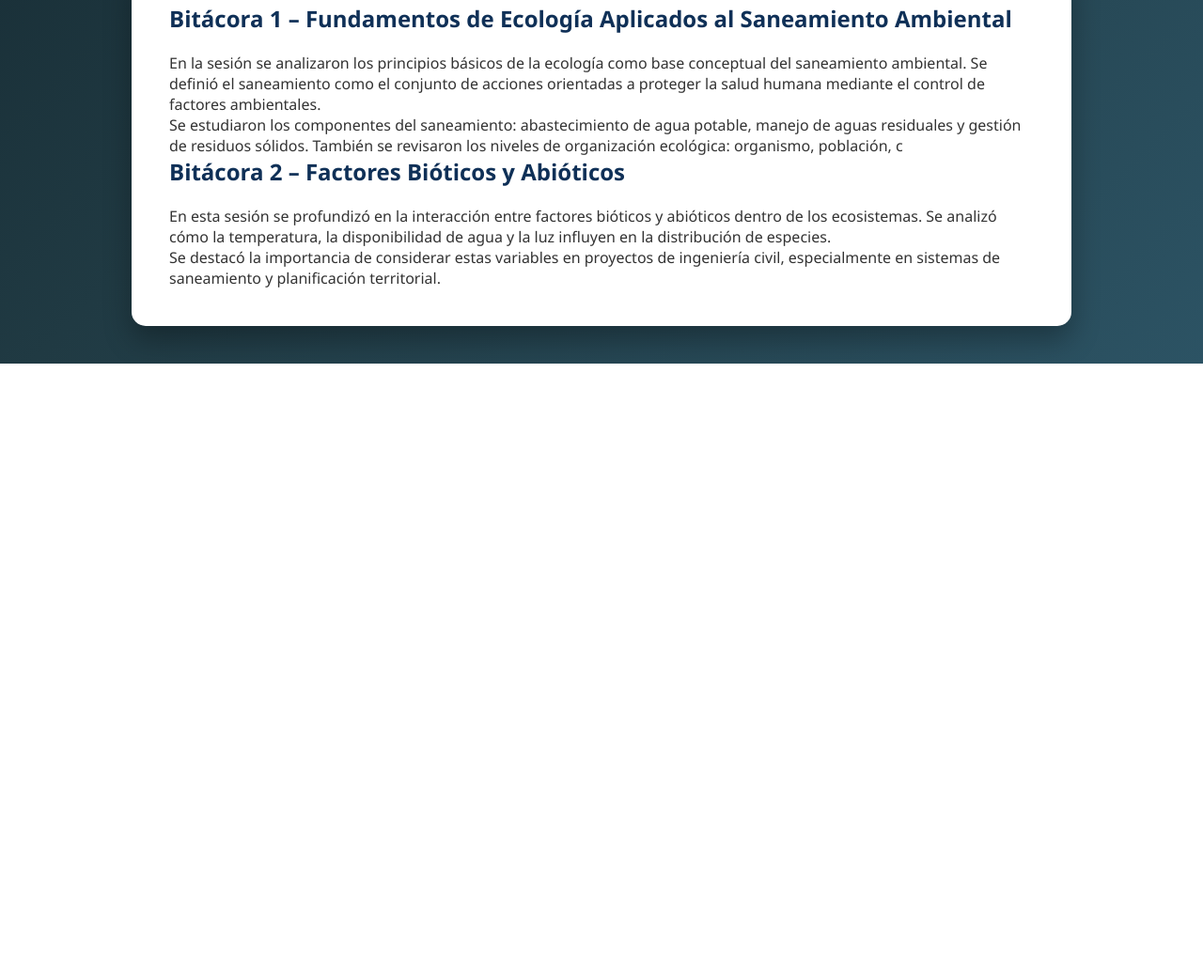
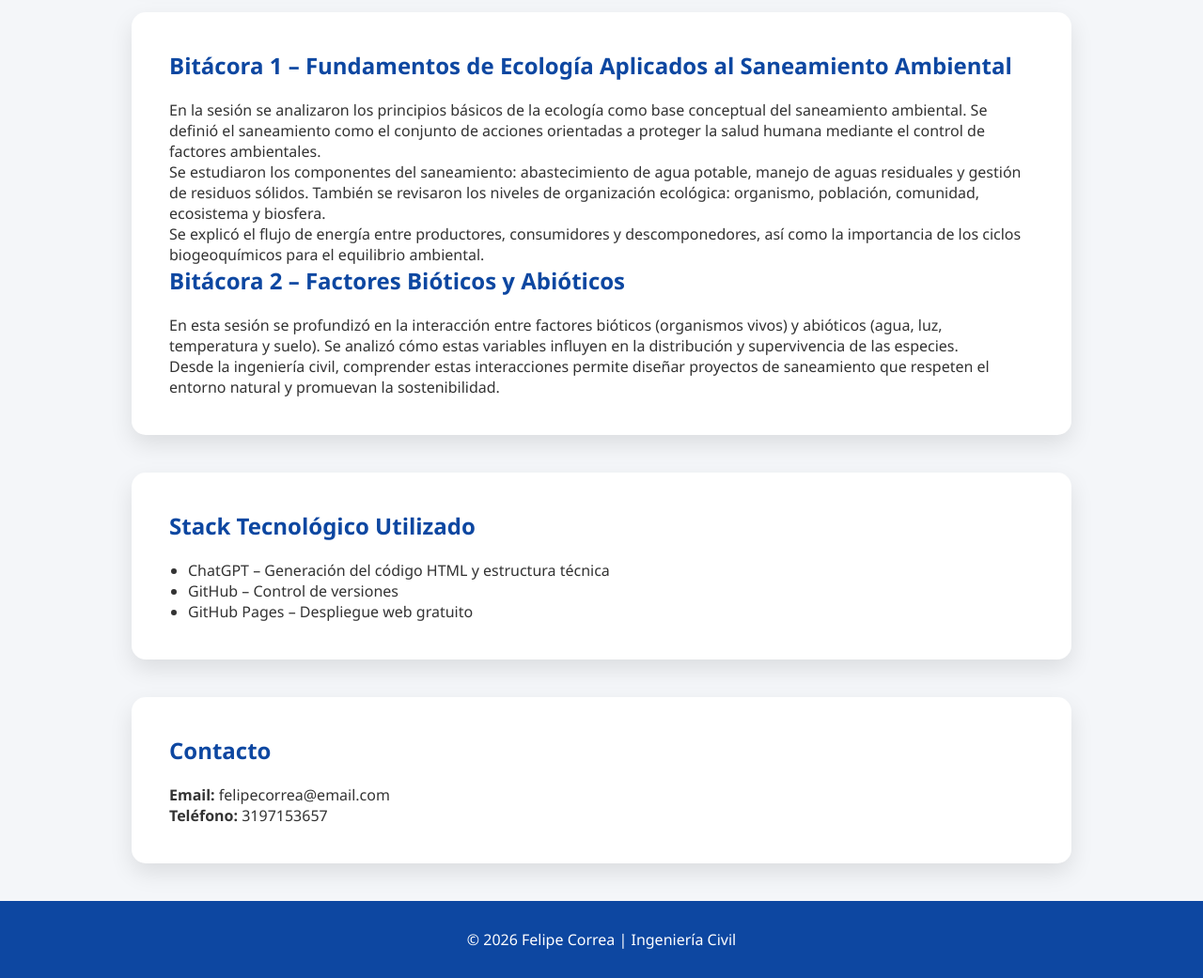
Before and after one commit to Jfcorrea08/Saneamiento, a plain HTML site: page index.html in a window 1280 px wide. Shown: the part 826-1867 px from the top of the page at 94% size. Before the commit the page ends 1213 px from the top, so only its background shows below. Drawn offline with Linux system fonts and the light colour scheme.

Commit message:
Refactor index.html styles and update content
Updated styles and content in index.html for improved layout and readability.

```diff
--- a/index.html
+++ b/index.html
@@ -6,11 +6,6 @@
 <title>Felipe Correa | Ingeniería Civil</title>
 
 <style>
-    section:hover{
-    transform: scale(1.02);
-    transition: 0.4s;
-}
-
 *{
     margin:0;
     padding:0;
@@ -19,15 +14,17 @@
 
 body{
     font-family: 'Segoe UI', sans-serif;
-    background: linear-gradient(135deg,#0f2027,#203a43,#2c5364);
-    color:white;
+    background:#f4f6f9;
+    color:#333;
     scroll-behavior:smooth;
 }
 
+/* ===== BANNER AZUL ===== */
 header{
+    background: linear-gradient(135deg,#0d47a1,#1976d2,#42a5f5);
+    color:white;
     text-align:center;
     padding:80px 20px;
-    animation: fadeIn 1.5s ease-in;
 }
 
 header h1{
@@ -37,12 +34,14 @@ header h1{
 
 header p{
     font-size:20px;
-    opacity:0.8;
+    opacity:0.9;
 }
 
+/* ===== NAV ===== */
 nav{
+    background:#1565c0;
     text-align:center;
-    margin-bottom:40px;
+    padding:15px;
 }
 
 nav a{
@@ -54,45 +53,41 @@ nav a{
 }
 
 nav a:hover{
-    color:#00e5ff;
+    color:#ffeb3b;
 }
 
+/* ===== SECCIONES ===== */
 section{
     background:white;
-    color:#333;
     margin:40px auto;
     padding:40px;
     border-radius:15px;
     width:85%;
     max-width:1000px;
-    box-shadow:0px 15px 30px rgba(0,0,0,0.3);
-    animation: slideUp 1s ease;
+    box-shadow:0px 10px 25px rgba(0,0,0,0.1);
+    transition:0.4s;
+}
+
+section:hover{
+    transform:scale(1.02);
 }
 
 h2{
     margin-bottom:20px;
-    color:#0f3057;
+    color:#0d47a1;
 }
 
 ul{
     margin-left:20px;
+    margin-top:10px;
 }
 
 footer{
     text-align:center;
-    padding:40px;
-    font-size:14px;
-    opacity:0.7;
-}
-
-@keyframes fadeIn{
-    from{opacity:0;}
-    to{opacity:1;}
-}
-
-@keyframes slideUp{
-    from{transform:translateY(40px); opacity:0;}
-    to{transform:translateY(0); opacity:1;}
+    padding:30px;
+    background:#0d47a1;
+    color:white;
+    margin-top:40px;
 }
 </style>
 </head>
@@ -111,6 +106,7 @@ footer{
 <a href="#contacto">Contacto</a>
 </nav>
 
+<!-- PERFIL -->
 <section id="perfil">
 <h2>Perfil Profesional</h2>
 <p>Estudiante de Ingeniería Civil con enfoque en saneamiento ambiental y gestión sostenible de recursos. Interesado en el diseño de soluciones técnicas que integren principios ecológicos y minimicen impactos ambientales.</p>
@@ -121,7 +117,7 @@ footer{
 <li>Factores bióticos y abióticos</li>
 <li>Gestión de agua potable y aguas residuales</li>
 <li>Análisis de ecosistemas</li>
-<li>Aplicación de herramientas de IA en ingeniería</li>
+<li>Aplicación de herramientas de Inteligencia Artificial en ingeniería</li>
 </ul>
 
 <h3>Habilidades Personales</h3>
@@ -133,14 +129,43 @@ footer{
 </ul>
 </section>
 
+<!-- BITÁCORA -->
 <section id="bitacora">
 <h2>Bitácora 1 – Fundamentos de Ecología Aplicados al Saneamiento Ambiental</h2>
 
 <p>En la sesión se analizaron los principios básicos de la ecología como base conceptual del saneamiento ambiental. Se definió el saneamiento como el conjunto de acciones orientadas a proteger la salud humana mediante el control de factores ambientales.</p>
 
-<p>Se estudiaron los componentes del saneamiento: abastecimiento de agua potable, manejo de aguas residuales y gestión de residuos sólidos. También se revisaron los niveles de organización ecológica: organismo, población, c
+<p>Se estudiaron los componentes del saneamiento: abastecimiento de agua potable, manejo de aguas residuales y gestión de residuos sólidos. También se revisaron los niveles de organización ecológica: organismo, población, comunidad, ecosistema y biosfera.</p>
+
+<p>Se explicó el flujo de energía entre productores, consumidores y descomponedores, así como la importancia de los ciclos biogeoquímicos para el equilibrio ambiental.</p>
+
 <h2>Bitácora 2 – Factores Bióticos y Abióticos</h2>
 
-<p>En esta sesión se profundizó en la interacción entre factores bióticos y abióticos dentro de los ecosistemas. Se analizó cómo la temperatura, la disponibilidad de agua y la luz influyen en la distribución de especies.</p>
+<p>En esta sesión se profundizó en la interacción entre factores bióticos (organismos vivos) y abióticos (agua, luz, temperatura y suelo). Se analizó cómo estas variables influyen en la distribución y supervivencia de las especies.</p>
 
-<p>Se destacó la importancia de considerar estas variables en proyectos de ingeniería civil, especialmente en sistemas de saneamiento y planificación territorial.</p>
+<p>Desde la ingeniería civil, comprender estas interacciones permite diseñar proyectos de saneamiento que respeten el entorno natural y promuevan la sostenibilidad.</p>
+</section>
+
+<!-- STACK -->
+<section id="stack">
+<h2>Stack Tecnológico Utilizado</h2>
+<ul>
+<li>ChatGPT – Generación del código HTML y estructura técnica</li>
+<li>GitHub – Control de versiones</li>
+<li>GitHub Pages – Despliegue web gratuito</li>
+</ul>
+</section>
+
+<!-- CONTACTO -->
+<section id="contacto">
+<h2>Contacto</h2>
+<p><strong>Email:</strong> felipecorrea@email.com</p>
+<p><strong>Teléfono:</strong> 3197153657</p>
+</section>
+
+<footer>
+<p>© 2026 Felipe Correa | Ingeniería Civil</p>
+</footer>
+
+</body>
+</html>
```
